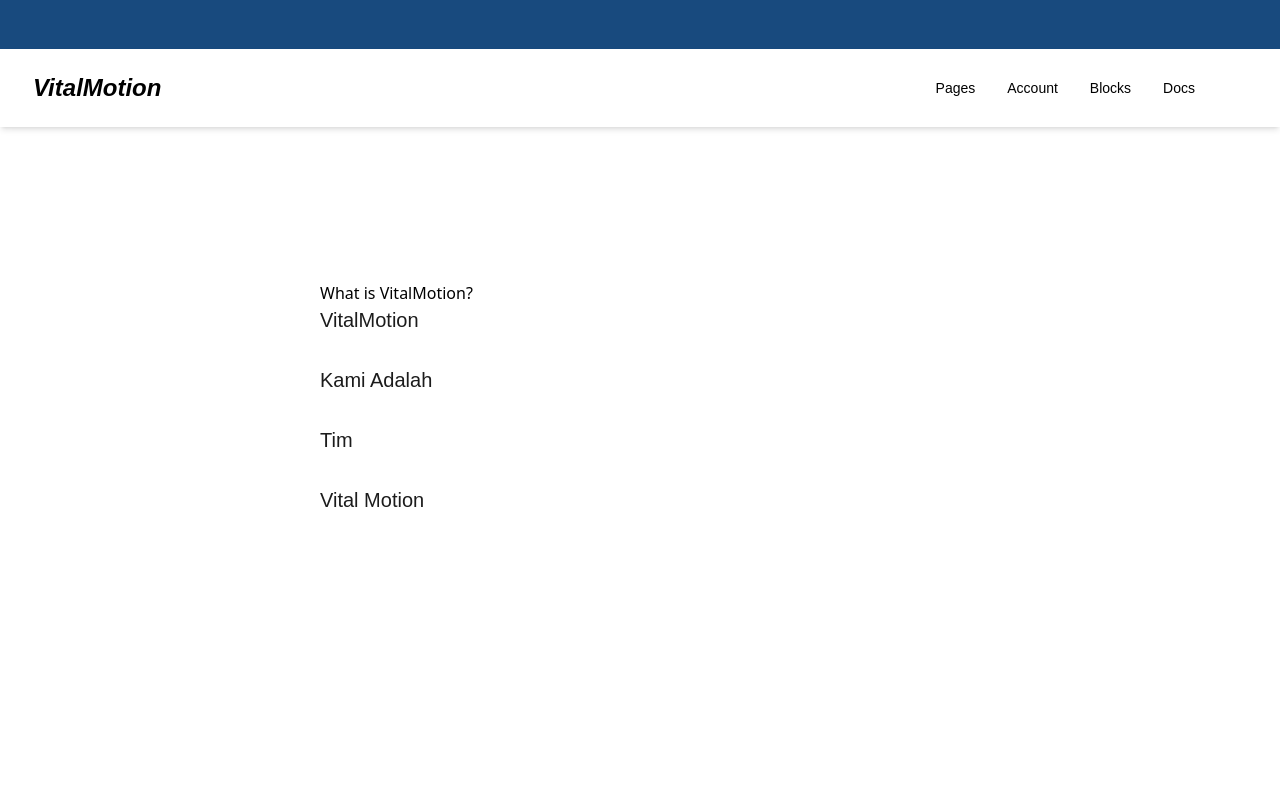
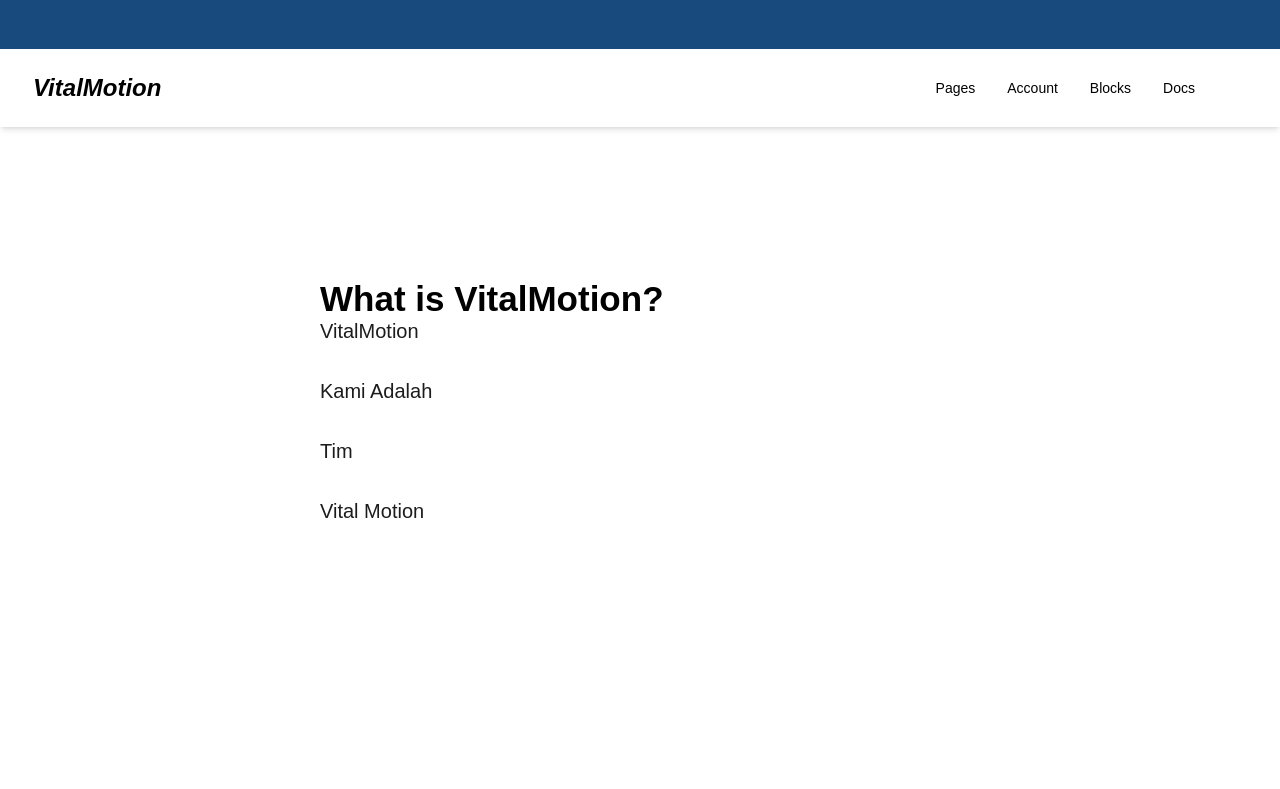
Before and after one commit to mybezen/prj-sagas, a React (Vite) app: page / in a window 1280 px wide. Shown: the part 751-1540 px from the top of the page. Built offline with nearby package versions, Linux system fonts and the light colour scheme.

Commit message:
Add Ease

```diff
--- a/src/sections/TextBlock.jsx
+++ b/src/sections/TextBlock.jsx
@@ -14,8 +14,11 @@ function TextBlock() {
       }, []);
     return (
         <div id="textblock">
-            <div className='aos-item' id="textblock-container" data-aos="zoom-out"  data-aos-anchor-placement="top-center">
-                <h1 id="textblock-title text-9xl font-extrabold">What is VitalMotion?</h1>
+            <div className='aos-item' id="textblock-container" data-aos="fade-right"
+            data-aos-duration="1200"
+            data-aos-easing="ease-in-sine"
+            data-aos-anchor-placement="top-center">
+                <h1 className='text-9xl font-extrabold' id="textblock-title">What is VitalMotion?</h1>
                 <p id="textblock-content">
                 VitalMotion<br/><br/>
                 Kami Adalah<br/><br/>
```
